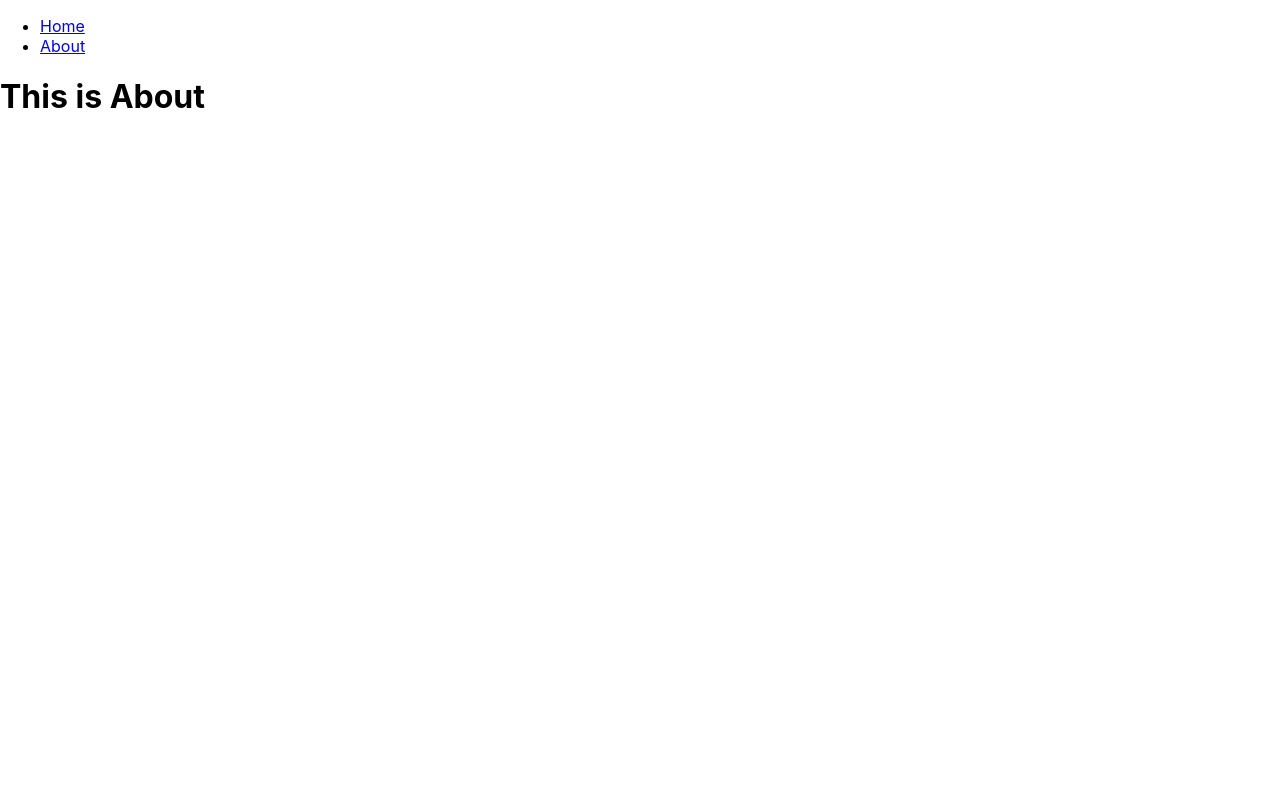
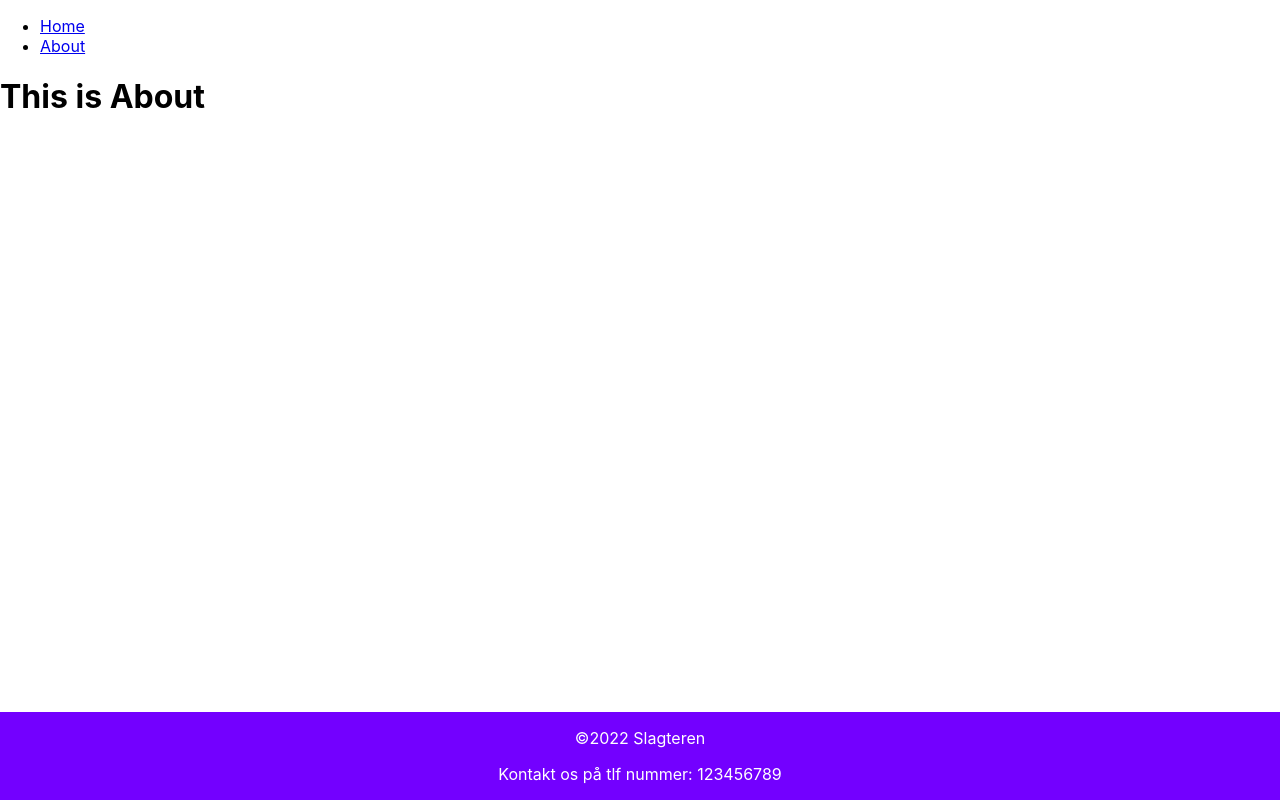
Before and after one commit to Thecoder0012/Butchery, a React (Create React App) app: page /about in a window 1280 px wide. Built offline with nearby package versions, Linux system fonts and the light colour scheme.

Commit message:
Footer css and component commited

```diff
--- a/src/App.js
+++ b/src/App.js
@@ -2,6 +2,7 @@
 import {Routes,Route,Link} from "react-router-dom"
 import {Home} from './components/Home'
 import {About} from './components/About'
+import {Footer} from './components/Footer'
 
 function App() {
   return (
@@ -21,7 +22,7 @@
             <Route path="/" element={<Home /> }/>
             <Route path="/about" element={<About /> }/>
           </Routes>
-
+      <Footer/>
     </>
   );
 }
--- /dev/null
+++ b/src/components/Footer.css
@@ -0,0 +1,9 @@
+.footer {
+    position: fixed;
+    left: 0;
+    bottom: 0;
+    width: 100%;
+    background-color: rgb(115, 0, 255);
+    color: white;
+    text-align: center;
+  }
--- /dev/null
+++ b/src/components/Footer.js
@@ -0,0 +1,21 @@
+import React from "react";
+import "./Footer.css";
+
+
+
+export function Footer() {
+  return (
+
+        <div className="footer">
+          <p>
+            &copy;{new Date().getFullYear()} Slagteren
+          </p>
+          <p>
+          Kontakt os på tlf nummer: 123456789
+          </p>
+        </div>
+
+  );
+}
+
+export default Footer;
```
